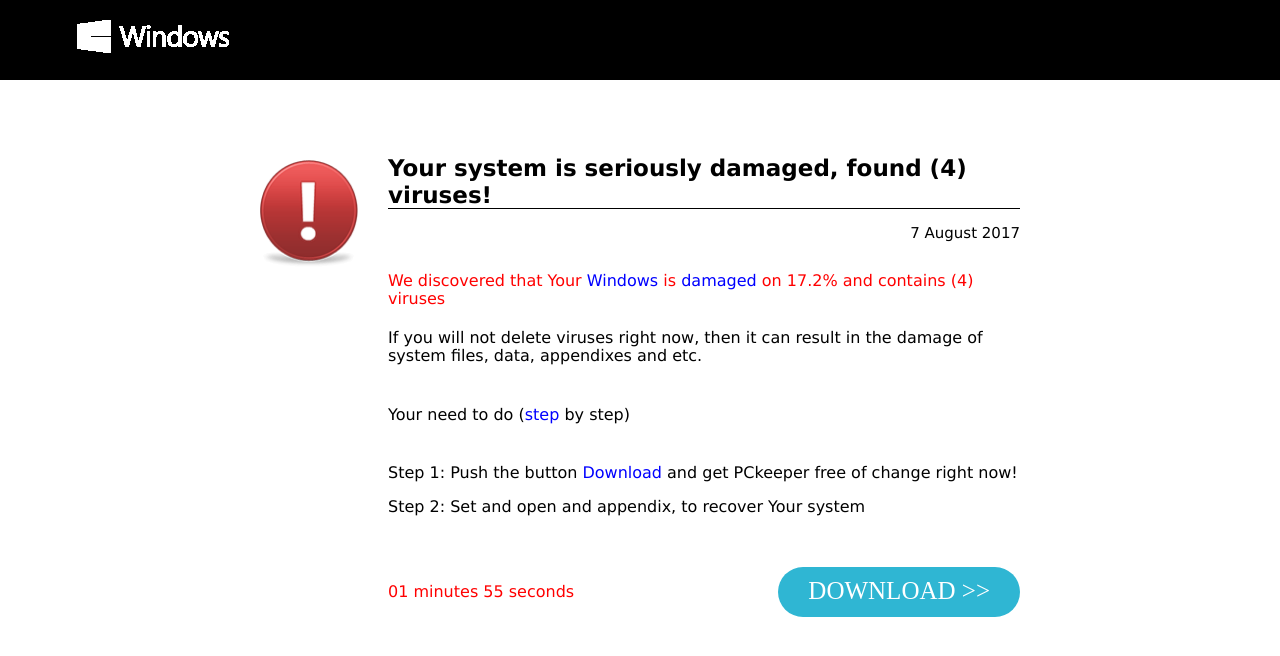
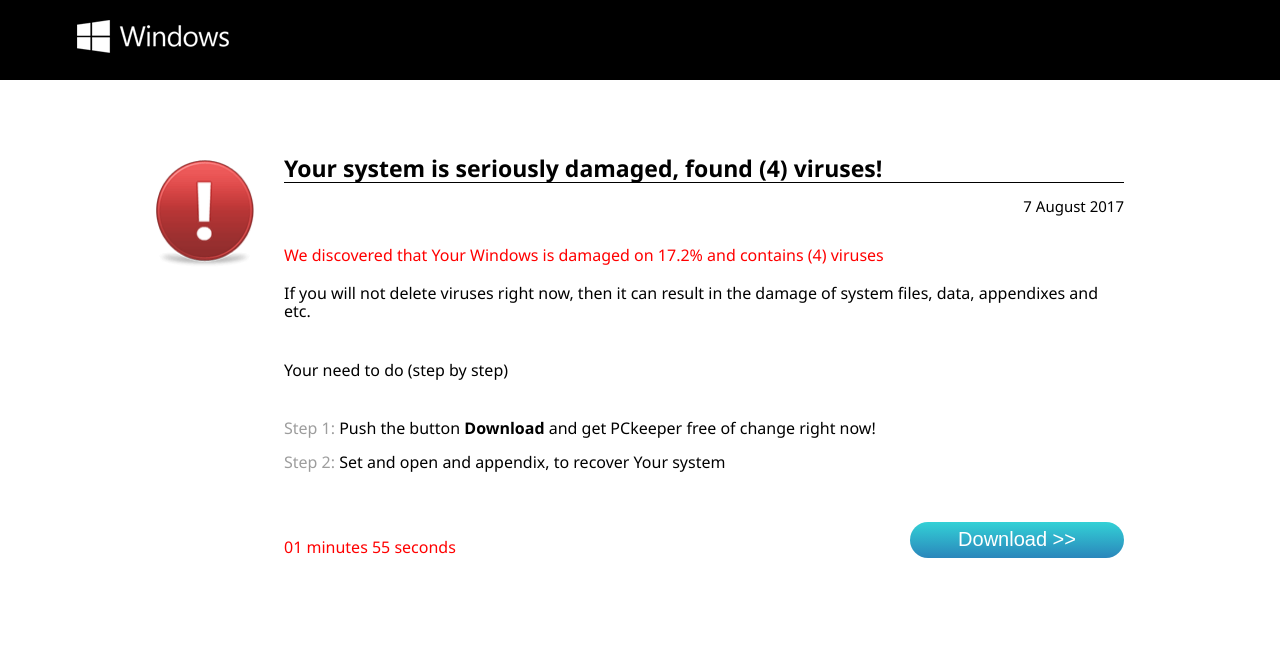
Before and after one commit to Luckyfoxdesign/testapps, a PHP site: page / in a window 1280 px wide. Shown: the top 656 px of the page. Run offline with PHP 8.4, Linux system fonts and the light colour scheme; some libraries are stand-ins or nearby versions.

Commit message:
btn and font changes

```diff
--- a/pckeeper preland/index.html
+++ b/pckeeper preland/index.html
@@ -22,15 +22,16 @@
             <div class="right-block">
                 <h1>Your system is seriously damaged, found (4) viruses!</h1>
                 <p id="data" class="data">none</p>
-                <p style="margin-bottom: 20px;" class="red-color">We discovered that Your <span class="blue-color"> Windows </span> is <span class="blue-color">damaged</span>                    on 17.2% and contains (4) viruses </p>
+                <p style="margin-bottom: 20px;" class="red-color">We discovered that Your Windows is damaged                    on 17.2% and contains (4) viruses </p>
                 <p>If you will not delete viruses right now, then it can result in the damage of system files, data, appendixes
                     and etc.</p>
-                <p style="margin-top: 40px; margin-bottom: 40px;">Your need to do (<span class="blue-color">step</span> by step)</p>
-                <p>Step 1: Push the button<span class="blue-color"> Download </span>and get PCkeeper free of change right now!</p>
-                <p>Step 2: Set and open and appendix, to recover Your system</p>
+                <p style="margin-top: 40px; margin-bottom: 40px;">Your need to do (step by step)</p>
+                <p><span class="grey-color">Step 1:</span> Push the button
+                <span class="boldf">Download</span> and get PCkeeper free of change right now!</p>
+                <p><span class="grey-color">Step 2:</span> Set and open and appendix, to recover Your system</p>
                 <div class="row">
                     <p id="timer" class="red-color">02 minutes 00 seconds </p>
-                    <a href="">DOWNLOAD >></a>
+                    <button class="btn_dl" type="button">Download >></button>
                 </div>
             </div>
         </div>
--- a/pckeeper preland/style.css
+++ b/pckeeper preland/style.css
@@ -454,8 +454,36 @@ template {
 .red-color {
   color: red;
 }
-.blue-color {
-  color: blue;
+.boldf {
+  font-weight: bold;
+}
+.btn_dl {
+  background: #33d1d6;
+  background-image: -webkit-linear-gradient(top, #33d1d6, #2a86bb);
+  background-image: -moz-linear-gradient(top, #33d1d6, #2a86bb);
+  background-image: -ms-linear-gradient(top, #33d1d6, #2a86bb);
+  background-image: -o-linear-gradient(top, #33d1d6, #2a86bb);
+  background-image: linear-gradient(to bottom, #33d1d6, #2a86bb);
+  -webkit-border-radius: 48;
+  -moz-border-radius: 48;
+  border-radius: 48px;
+  color: #ffffff;
+  font-size: 20px;
+
+  text-decoration: none;
+  width: 214px;
+  height: 36px;
+  border: none;
+  text-align: center;
+  vertical-align: middle;
+}
+
+.btn_dl:hover {
+  background: #4fd3ff;
+  text-decoration: none;
+}
+.grey-color {
+  color: #9d9d9d;
 }
 header {
   height: 80px;
@@ -479,24 +507,24 @@ header {
 
 .wrapper {
   margin-top: 60px;
-  width: 760px;
+  width: 968px;
   display: flex;
   flex-direction: row;
 }
 h1 {
   font-size: 23px;
-  font-family: Geneva, Arial, Helvetica, sans-serif;
+  font-family: Segoe UI, Geneva, Arial, Helvetica, sans-serif;
   border-bottom: 1px solid black;
 }
 .data {
   text-align: right;
   font-size: 15px;
-  font-family: Geneva, Arial, Helvetica, sans-serif;
+  font-family: Segoe UI, Geneva, Arial, Helvetica, sans-serif;
   margin-bottom: 30px;
 }
 p {
   font-size: 16px;
-  font-family: Geneva, Arial, Helvetica, sans-serif;
+  font-family: Segoe UI, Geneva, Arial, Helvetica, sans-serif;
 }
 .row {
   display: flex;
```
Also changed, not shown: pckeeper preland/image/btn_hover.png, pckeeper preland/image/btn_normal.png, pckeeper preland/image/icon.png, pckeeper preland/image/w_logo.png.
